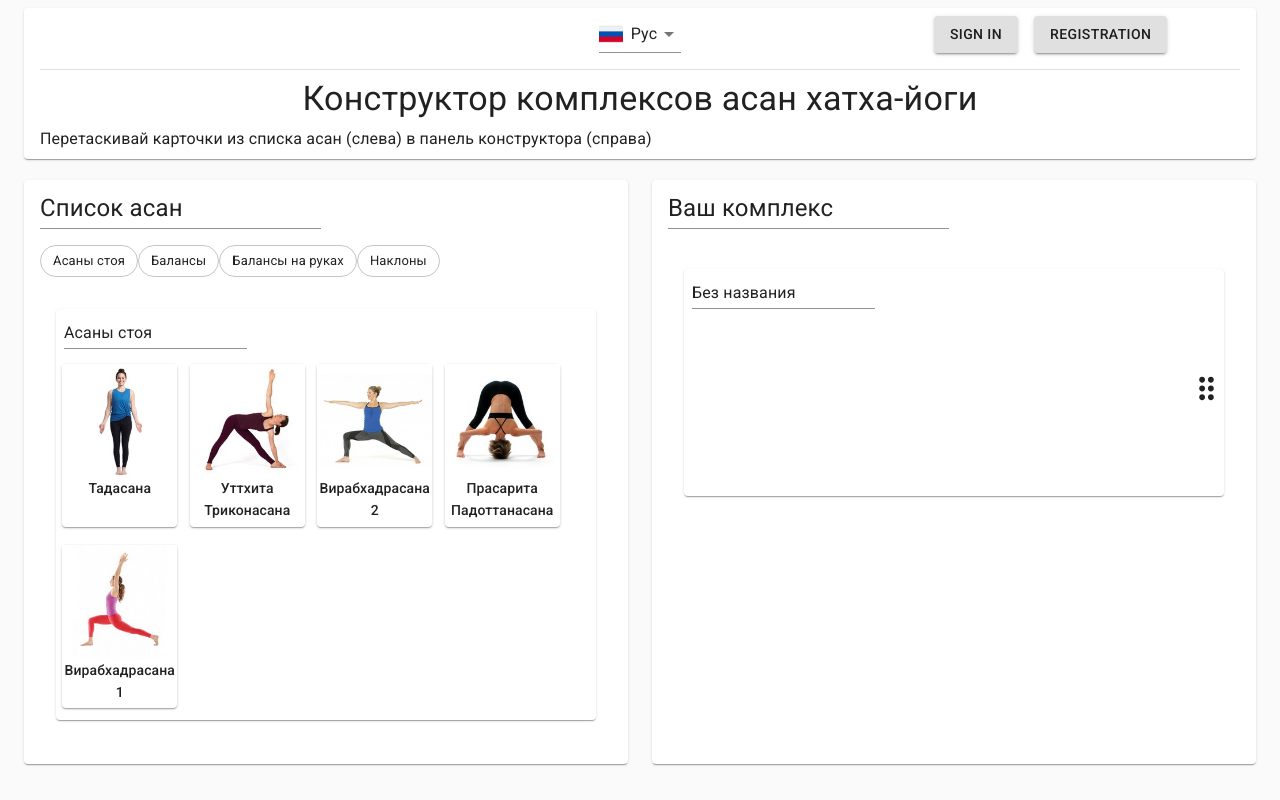
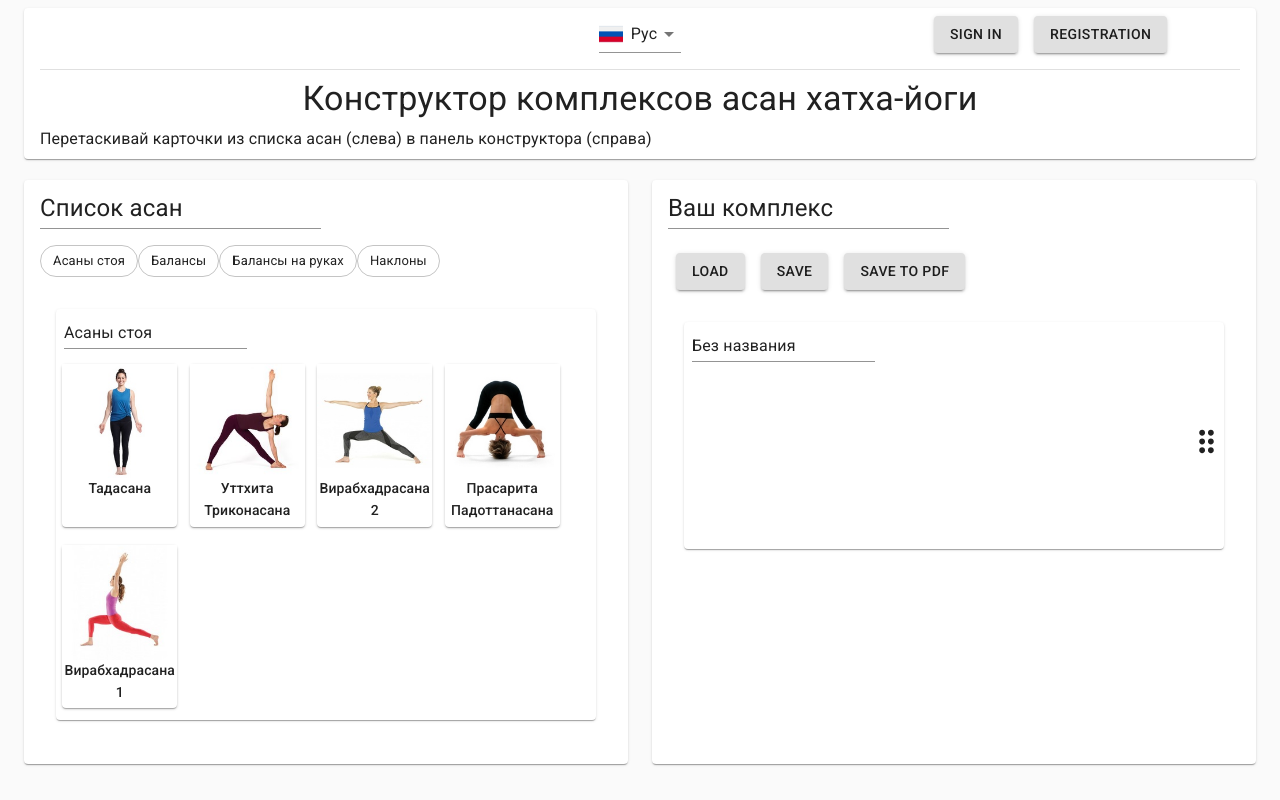
Before and after one commit to Zadovsky/YogaSequenceBuilder, a React (Create React App) app: page / in a window 1280 px wide. Built offline with nearby package versions, Linux system fonts and the light colour scheme.

Commit message:
Добавил SaveLoadPdfButtons в SchedulePanel

```diff
--- /dev/null
+++ b/src/components/SaveLoadPdfButtons.js
@@ -0,0 +1,28 @@
+import React from "react";
+import "./SaveLoadPdfButtons.css";
+import { makeStyles } from "@material-ui/core/styles";
+import Button from "@material-ui/core/Button";
+
+const useStyles = makeStyles(theme => ({
+  button: {
+    margin: theme.spacing(1)
+  }
+}));
+
+export default function SaveLoadPdfButtons(props) {
+  const classes = useStyles();
+
+  return (
+    <div className="SignInRegButtons">
+      <Button variant="contained" className={classes.button}>
+        Load
+      </Button>
+      <Button variant="contained" className={classes.button}>
+        Save
+      </Button>
+      <Button variant="contained" className={classes.button}>
+        Save to PDF
+      </Button>
+    </div>
+  );
+}
--- a/src/containers/SchedulePanel.js
+++ b/src/containers/SchedulePanel.js
@@ -4,6 +4,7 @@ import { makeStyles } from "@material-ui/core/styles";
 import Paper from "@material-ui/core/Paper";
 import PanelName from "../components/PanelName";
 import AsanasGridBlock from "../components/AsanasGridBlock";
+import SaveLoadPdfButtons from "../components/SaveLoadPdfButtons";
 import {
   addAsanaAction,
   dragEnterAction,
@@ -94,6 +95,7 @@ function SchedulePanel(props) {
               readOnly={false}
             />
           </div>
+          <SaveLoadPdfButtons />
           <div className="SchedulePanelFlexElement">
             <AsanasGridBlock
               cards={cards}
```
Also changed, not shown: src/components/SaveLoadPdfButtons.css (added).
